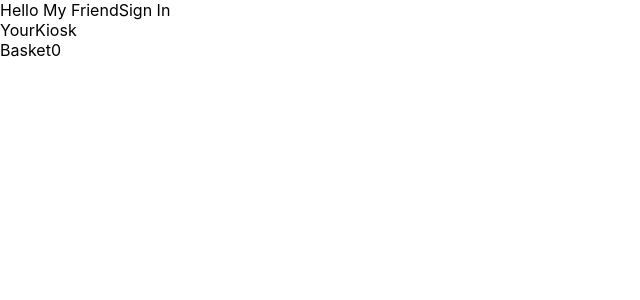
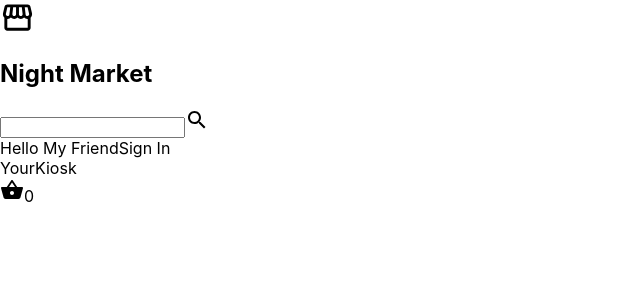
Before and after one commit to oscarromero583/Night-market, a JavaScript app: page / in a window 1280 px wide. Shown: the top 300 px of the page, without its empty margins (0-640 px from the left). Built offline with nearby package versions, Linux system fonts and the light colour scheme; the HTML template or start-up script is replaced by a standard one.

Commit message:
new feature - header icons 	modified:   package-lock.json 	modified:   package.json 	modified:   src/App.js

```diff
--- a/package.json
+++ b/package.json
@@ -3,6 +3,10 @@
   "version": "0.1.0",
   "private": true,
   "dependencies": {
+    "@emotion/react": "^11.13.3",
+    "@emotion/styled": "^11.13.0",
+    "@mui/icons-material": "^6.1.5",
+    "@mui/material": "^6.1.5",
     "@testing-library/jest-dom": "^5.17.0",
     "@testing-library/react": "^13.4.0",
     "@testing-library/user-event": "^13.5.0",
--- a/src/App.js
+++ b/src/App.js
@@ -1,12 +1,21 @@
 
 import './App.css';
+import ShoppingBasketIcon from '@mui/icons-material/ShoppingBasket';
+import StorefrontIcon from '@mui/icons-material/Storefront';
+import SearchIcon from '@mui/icons-material/Search';
 
 function App() {
   return (
     <div className="App">
-      <div className="header_logo"></div>
+      <div className="header_logo">
+      <StorefrontIcon fontSize='large' className='header_logoImage'/>
+      <h2 className='header_logoTitle'>Night Market</h2>
+      </div>
 
-      <div className="header_searchbar"></div>
+      <div className="header_searchbar">
+        <input type="text" className='header_searchInput' />
+        <SearchIcon />
+      </div>
 
       <div className="header_nav">
         <div className="nav_item">
@@ -18,7 +27,7 @@ function App() {
             <span className="nav_itemLineTwo">Kiosk</span>
         </div>
         <div className="nav_item">
-            <span className="nav_itemLineOne">Basket</span>
+            <ShoppingBasketIcon />
             <span className="nav_itemLineTwo">0</span>
         </div>
       </div>
```
Also changed, not shown: 1 other file (tests, documents, lock files or other folders).
